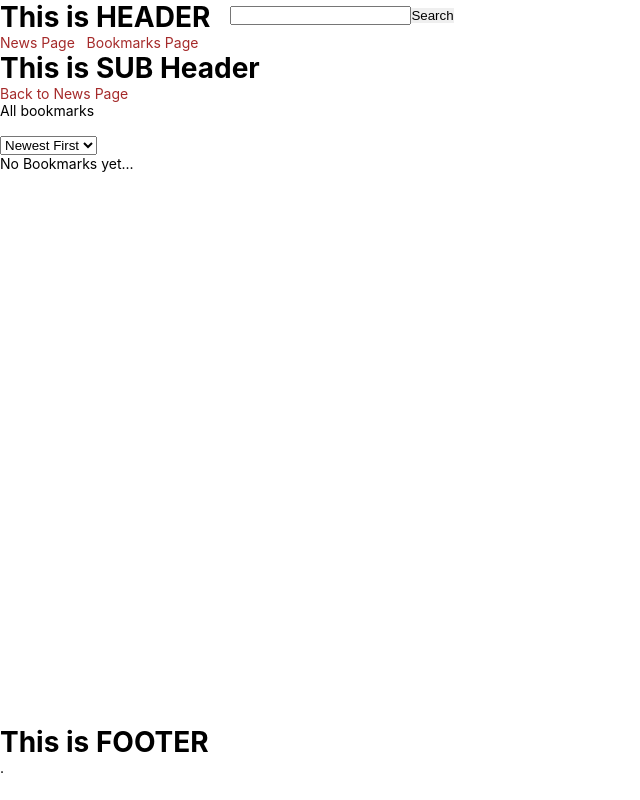
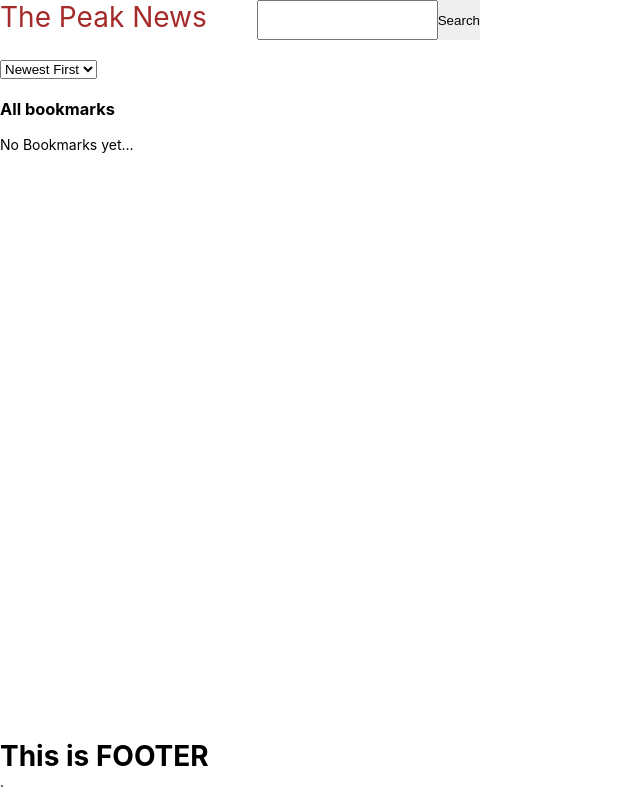
Before and after one commit to uruchira/sp-news-app, a React (Create React App) app: page /bookmarks in a window 1280 px wide. Shown: the whole page, without its empty margins (0-640 px from the left). Built offline with nearby package versions, Linux system fonts and the light colour scheme.

Commit message:
Sorting selection and Bookmark link are added

```diff
--- a/src/components/Header.js
+++ b/src/components/Header.js
@@ -6,11 +6,9 @@ import SearchFilter from "./SearchFilter";
 const Header = () => {
   return (
     <>
-      <div style={{ display: "flex", alignItems: "center" }}>
-        <div style={{ marginRight: "20px" }}>
-          <h1>This is HEADER</h1>
-          <Link to="/">News Page</Link>&nbsp;&nbsp;&nbsp;
-          <Link to="/bookmarks">Bookmarks Page</Link>
+      <div style={{ display: "flex", marginBottom: "20px" }}>
+        <div className="logo">
+          <Link to="/">The Peak News</Link>
         </div>
         <SearchFilter />
       </div>
--- a/src/components/SearchFilter.js
+++ b/src/components/SearchFilter.js
@@ -23,7 +23,7 @@ const SearchFilter = () => {
   };
 
   return (
-    <div style={{ height: "40px" }}>
+    <div style={{ height: "40px", display: "flex" }}>
       <input type="text" value={searchInput} onChange={onSearchInputChange} />
       <button type="button" onClick={onSearchInputSubmit}>
         Search
--- a/src/components/SubHeader.js
+++ b/src/components/SubHeader.js
@@ -1,9 +1,38 @@
-import { useLocation } from "react-router-dom";
+import { Link, useLocation } from "react-router-dom";
+
+import Sorting from "./Sorting";
+
+import { HOME_PATH, SEARCH_PATH, BOOKMARKS_PATH } from "../constants";
+
+function isNewsDetailPage(pathname) {
+  const pathsList = [HOME_PATH, SEARCH_PATH, BOOKMARKS_PATH];
+  return !pathsList.find((path) => path === pathname);
+}
+
+function isNewsSavedPage(pathname) {
+  return pathname === BOOKMARKS_PATH;
+}
 
 const SubHeader = () => {
-  let location = useLocation();
-  console.log(location.pathname);
-  return <h1>This is SUB Header</h1>;
+  const location = useLocation();
+  return (
+    <div
+      style={{
+        width: "445px",
+        display: "flex",
+        justifyContent: "space-between",
+        marginBottom: "20px",
+      }}
+    >
+      {isNewsDetailPage(location.pathname) ||
+      isNewsSavedPage(location.pathname) ? (
+        ""
+      ) : (
+        <Link to={BOOKMARKS_PATH}>View Bookmarks</Link>
+      )}
+      {isNewsDetailPage(location.pathname) ? "" : <Sorting />}
+    </div>
+  );
 };
 
 export default SubHeader;
--- a/src/pages/NewsHomePage/index.js
+++ b/src/pages/NewsHomePage/index.js
@@ -1,6 +1,5 @@
 import { useEffect } from "react";
 
-import Sorting from "../../components/Sorting";
 import TopNewsSection from "./TopNewsSection";
 import SportNewsSection from "./SportNewsSection";
 
@@ -18,9 +17,6 @@ function ArticleHomePage() {
 
   return (
     <>
-      <Sorting />
-      <br />
-      <br />
       <TopNewsSection />
       <br />
       <hr />
--- a/src/pages/NewsSavedPage/index.js
+++ b/src/pages/NewsSavedPage/index.js
@@ -1,7 +1,5 @@
 import { useEffect } from "react";
-import { Link } from "react-router-dom";
 
-import Sorting from "../../components/Sorting";
 import NewsSavedSection from "./NewsSavedSection";
 
 import useGlobalState from "../../hooks/useGlobalState";
@@ -18,11 +16,7 @@ const ArticleSavedPage = () => {
 
   return (
     <>
-      <Link to="/">Back to News Page</Link>
-      <br />
-      <p>All bookmarks</p>
-      <br />
-      <Sorting />
+      <h3>All bookmarks</h3>
       <br />
       <NewsSavedSection />
     </>
--- a/src/pages/NewsSearchPage/SearchResultsSection.js
+++ b/src/pages/NewsSearchPage/SearchResultsSection.js
@@ -7,8 +7,6 @@ function SearchResultList({ qparams }) {
   const searchResults = data?.response.results;
 
   return (
-    <>
-      <h3>Search Results</h3>
     <div>
       {qparams.searchText ? (
         <NewsGrid
@@ -21,7 +19,6 @@ function SearchResultList({ qparams }) {
         <p>No search text is found</p>
       )}
     </div>
-    </>
   );
 }
 
--- a/src/pages/NewsSearchPage/index.js
+++ b/src/pages/NewsSearchPage/index.js
@@ -1,6 +1,5 @@
 import { useEffect } from "react";
 
-import Sorting from "../../components/Sorting";
 import SearchResultsSection from "./SearchResultsSection";
 
 import useGlobalState from "../../hooks/useGlobalState";
@@ -17,8 +16,7 @@ function ArticleSearchPage() {
 
   return (
     <>
-      <Sorting />
-      <br />
+      <h3>Search Results</h3>
       <SearchResultsSection qparams={{ searchText, sortingOption }} />
     </>
   );
--- a/src/styles/globalStyles.js
+++ b/src/styles/globalStyles.js
@@ -51,6 +51,14 @@ const globalStyles = css`
     box-shadow: 0 0 0px 1000px #ffffff inset !important;
   }
 
+  .logo {
+    margin-right: 50px;
+  }
+
+  .logo a {
+    font-size: 2rem;
+  }
+
   @media print {
     html {
       font-size: 9px;
```
Lines whose indentation alone changed are shown as unchanged.
